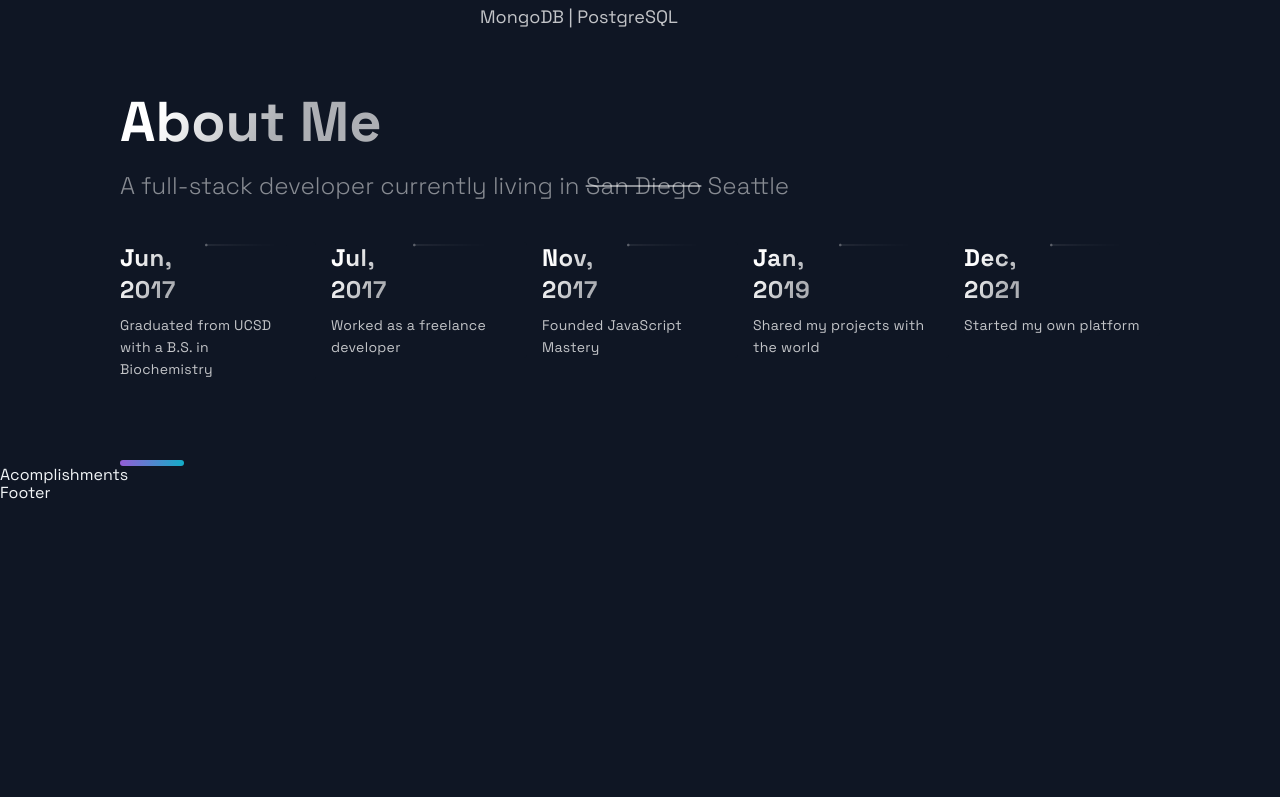
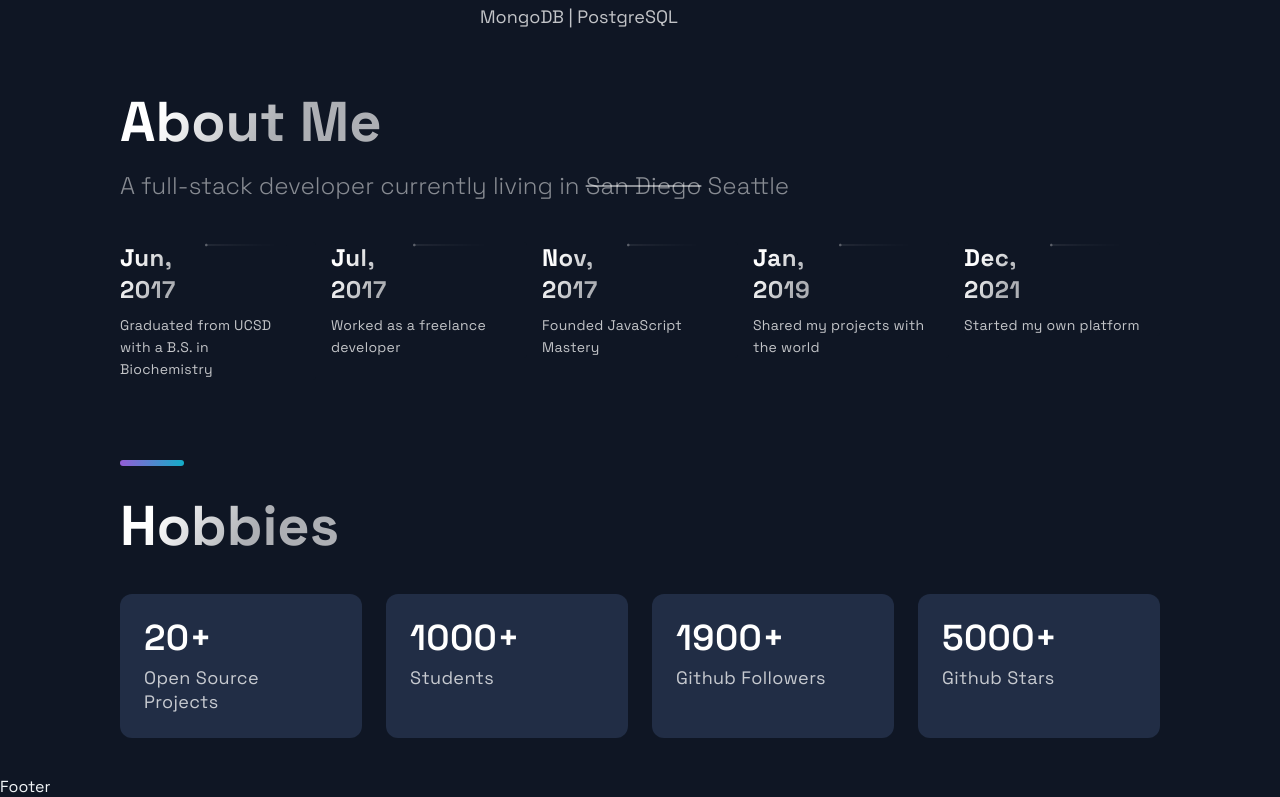
Before and after one commit to TRTurn/Portfolio-Website, a Next.js app: page / in a window 1280 px wide. Shown: the part 2510-3307 px from the top of the page. Before the commit the page ends 3013 px from the top, so only its background shows below. Built offline with nearby package versions, Linux system fonts and the light colour scheme.

Commit message:
Update Accomplishments to working functionality

```diff
--- a/src/components/Acomplishments/Acomplishments.js
+++ b/src/components/Acomplishments/Acomplishments.js
@@ -11,9 +11,19 @@
 ];
 
 const Acomplishments = () => (
-  <div>
-    Acomplishments
-  </div>
+  <Section>
+    <SectionTitle>Hobbies</SectionTitle>
+    <Boxes>
+      {data.map((card, index) => (
+        <Box key={index}>
+          <BoxNum>
+            {card.number}+
+          </BoxNum>
+          <BoxText>{card.text}</BoxText>
+        </Box>
+      ))}
+    </Boxes>
+  </Section>
 );
 
 export default Acomplishments;
```
